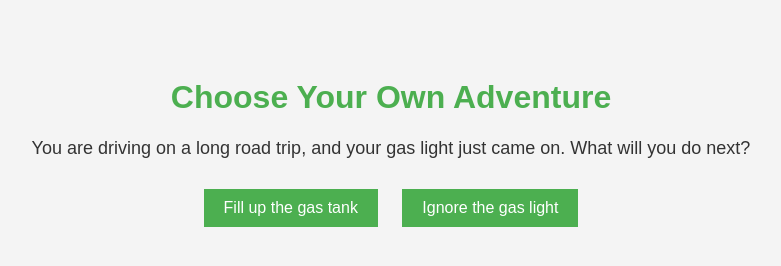
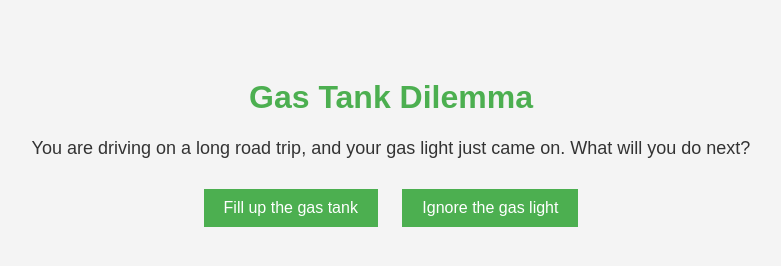
Before and after one commit to TaylorPlovanich/MART441, a plain HTML site: page HW-3/index.html in a window 1280 px wide. Shown: the whole page, without its empty margins (249-1030 px from the left). Drawn offline with Linux system fonts and the light colour scheme.

Commit message:
Update index.html

```diff
--- a/HW-3/index.html
+++ b/HW-3/index.html
@@ -8,7 +8,7 @@
     <link rel="stylesheet" href="style.css">
 </head>
 <body>
-    <h1>Choose Your Own Adventure</h1>
+    <h1>Gas Tank Dilemma</h1>
     <div id="story-text">
         <!-- Initial story text -->
         You are driving on a long road trip, and your gas light just came on. What will you do next?
```
